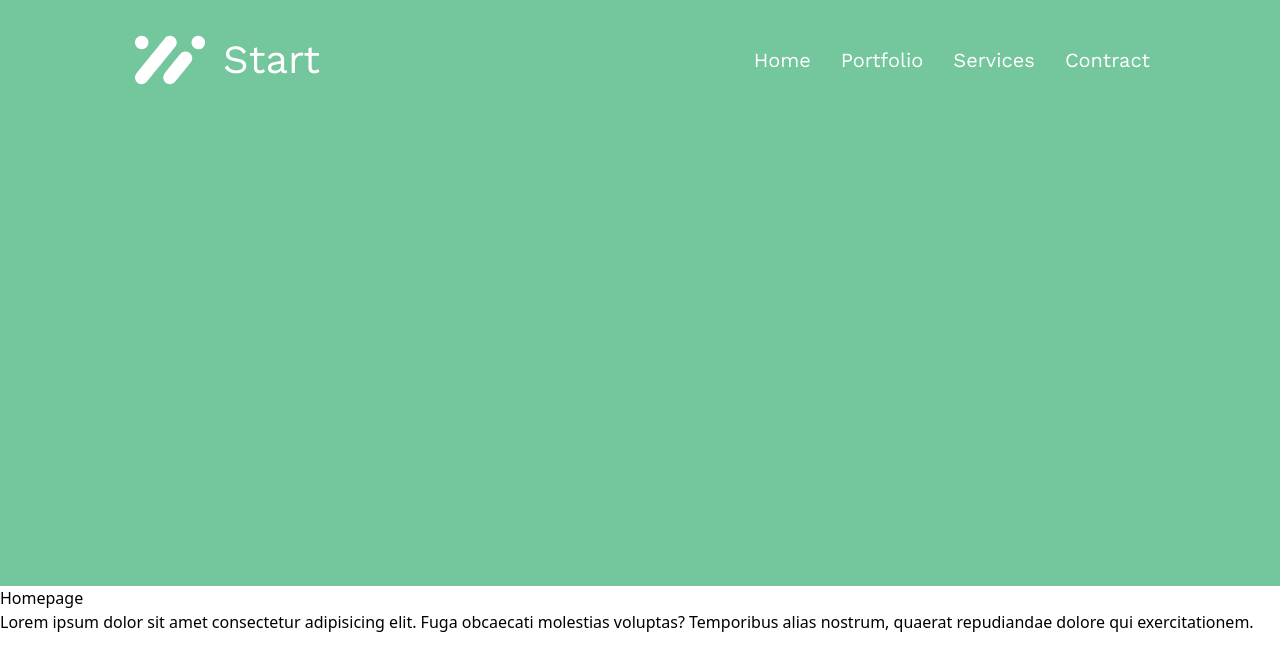
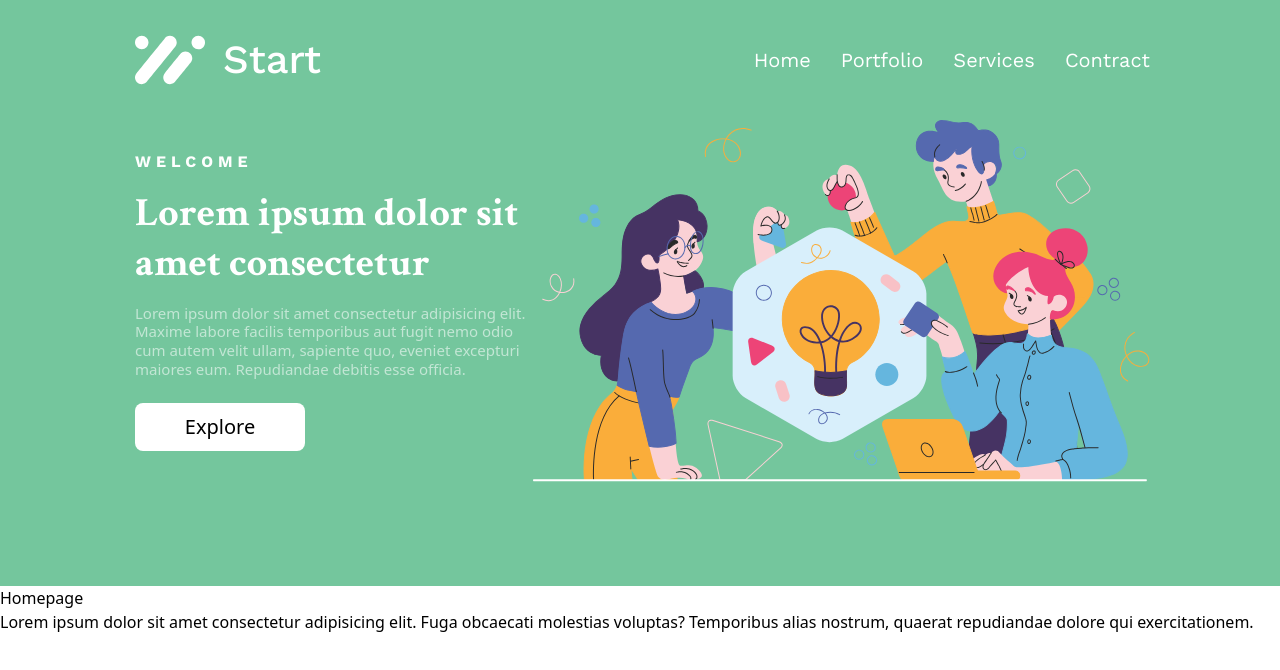
Before and after one commit to kannarisa/responsive-nextjs-tailwind, a Next.js app: page / in a window 1280 px wide. Shown: the top 670 px of the page. Built offline with nearby package versions, Linux system fonts and the light colour scheme.

Commit message:
feat: add welcome section

```diff
--- a/app/Area/AreaSection.jsx
+++ b/app/Area/AreaSection.jsx
@@ -1,10 +1,12 @@
 import React from "react";
 import Navbar from "../navbar/Navbar";
+import Welcome from "../welcome-section/Welcome";
 
 const AreaSection = () => {
   return (
     <div className="bg-[#74C69D] h-[586px]">
       <Navbar></Navbar>
+      <Welcome></Welcome>
     </div>
   );
 };
--- a/app/font/FontCall.jsx
+++ b/app/font/FontCall.jsx
@@ -1,6 +1,11 @@
-import { Work_Sans } from "next/font/google";
+import { Work_Sans, Crimson_Text } from "next/font/google";
 
 export const workSans = Work_Sans({
-  weight: "400",
   subsets: ["latin"],
 });
+
+export const crimsonText = Crimson_Text({
+  subsets: ["latin"],
+  weight: ["400", "700"],
+  variable: "--font-crimson-text",
+});
--- a/app/layout.js
+++ b/app/layout.js
@@ -19,7 +19,6 @@ export default function RootLayout({ children }) {
       <body className={`${workSans.variable}`}>
         <AreaSection>
         </AreaSection>
-
         {children}
       </body>
     </html>
--- /dev/null
+++ b/app/welcome-section/Welcome.jsx
@@ -0,0 +1,44 @@
+import Image from "next/image";
+import React from "react";
+import { workSans, crimsonText } from "../font/FontCall";
+
+const Welcome = () => {
+  return (
+    <div className="ml-[135px] mr-[130px] flex justify-between items-center">
+      <div className="h-full w-[416px]">
+        <h1
+          className={`${workSans.className} font-bold text-white text-[16px] leading-[20px] tracking-[5px]`}
+        >
+          WELCOME
+        </h1>
+        <div className="py-4">
+        <h2
+          className={`${crimsonText.className} font-bold text-white text-[40px] leading-[50px]`}
+        >
+          Lorem ipsum dolor sit amet consectetur
+        </h2>
+        </div>
+        <p className="font-normal text-[#FFFFFFBF] text-[15px] leading-[18.75px] opacity-75">
+          Lorem ipsum dolor sit amet consectetur adipisicing elit. Maxime labore
+          facilis temporibus aut fugit nemo odio cum autem velit ullam, sapiente
+          quo, eveniet excepturi maiores eum. Repudiandae debitis esse officia.
+        </p>
+        <div className="pt-6">
+          <button className="bg-white w-[170px] h-[48px] font-normal text-[20px] leading-[25px] items-center rounded-lg">
+            Explore
+          </button>
+        </div>
+      </div>
+      <div>
+        <Image
+          src="/assets/images/thinking.svg"
+          width={644}
+          height={378}
+          alt="thinking"
+        />
+      </div>
+    </div>
+  );
+};
+
+export default Welcome;
```
Also changed, not shown: public/assets/images/Thinking.svg (added).
